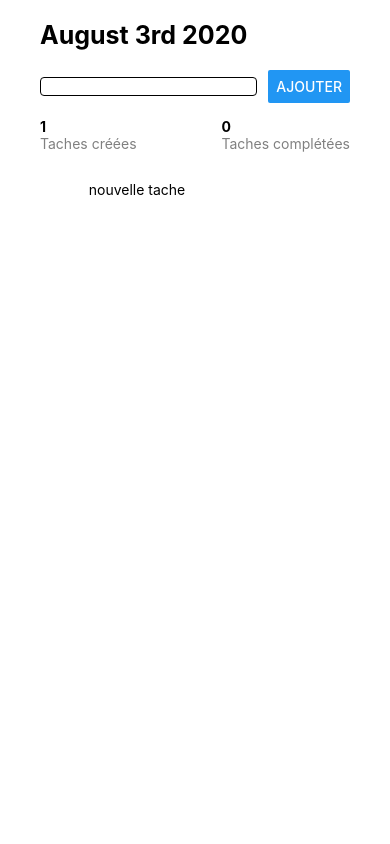
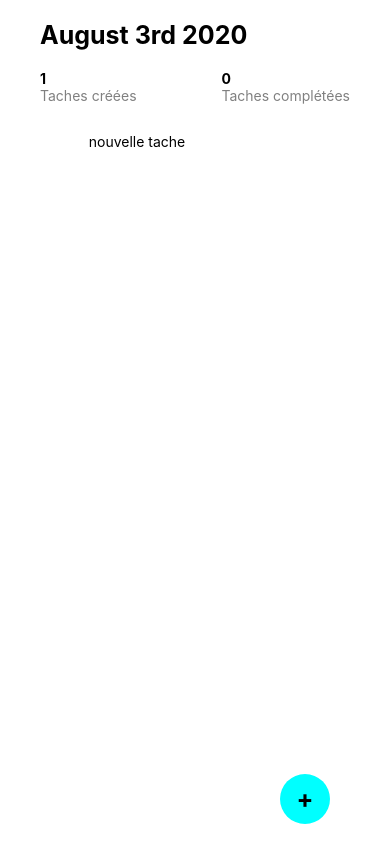
Before and after one commit to Heiiji/magicTodo, a React Native app: screen / in a window 390 px wide. Built offline with nearby package versions, Linux system fonts and the light colour scheme; some icons are missing.

Commit message:
ad a floating button

```diff
--- a/src/components/TasksEpic/TasksContainer.js
+++ b/src/components/TasksEpic/TasksContainer.js
@@ -1,8 +1,9 @@
 import React, { useState } from 'react';
-import { View } from 'react-native';
+import { View, StyleSheet } from 'react-native';
 import TaskList from './TasksList';
 import TaskForm from './TaskForm';
 import CountersContainer from './CountersContainer';
+import FloatingButton from '../_shared/FloatingButton';
 
 function TasksContainer(props) {
     const [tasks, setTasks] = useState([{
@@ -10,6 +11,7 @@ function TasksContainer(props) {
         title: "nouvelle tache",
         completed: false
     }]);
+    const [isFormOpened, setIsFormOpened] = useState(false);
 
     const onAddTask = (title) => {
         const newTask = {
@@ -35,13 +37,27 @@ function TasksContainer(props) {
         setTasks(newTasks);
     }
 
+    const toggleForm = () => {
+        setIsFormOpened(!isFormOpened);
+    }
+
     return (
-        <View>
-            <TaskForm onAddTask={onAddTask}/>
+        <View style={styles.container}>
+            {
+                isFormOpened && <TaskForm onAddTask={onAddTask}/>
+            }
             <CountersContainer nbTasks={tasks.length} nbTasksCompleted={tasks.filter(task => task.completed).length} />
             <TaskList onChangeStatus={_onChangeStatus} onDeleteTask={_onDeleteTask} tasks={tasks} />
+            <FloatingButton isFormOpened={isFormOpened} toggleForm={toggleForm} />
         </View>
     );
 }
 
+const styles = StyleSheet.create({
+    container: {
+        flex: 1,
+        position: 'relative'
+    }
+})
+
 export default TasksContainer;
--- /dev/null
+++ b/src/components/_shared/FloatingButton/index.js
@@ -0,0 +1,32 @@
+import React from 'react';
+import { View, Text, StyleSheet, TouchableOpacity } from 'react-native';
+
+const FloatingButton = ({ toggleForm, isFormOpened }) => {
+    return <TouchableOpacity onPress={toggleForm} style={styles.container}>
+        <Text style={styles.text}>
+            {
+                isFormOpened ? 'x' : '+'
+            }
+        </Text>
+    </TouchableOpacity>
+}
+
+const styles = StyleSheet.create({
+    container: {
+        position: 'absolute',
+        bottom: 20,
+        right: 20,
+        width: 50,
+        height: 50,
+        borderRadius: 50,
+        backgroundColor: 'cyan',
+        justifyContent: 'center',
+        alignItems: 'center'
+    },
+    text: {
+        fontWeight: 'bold',
+        fontSize: 25
+    }
+})
+
+export default FloatingButton;
```
